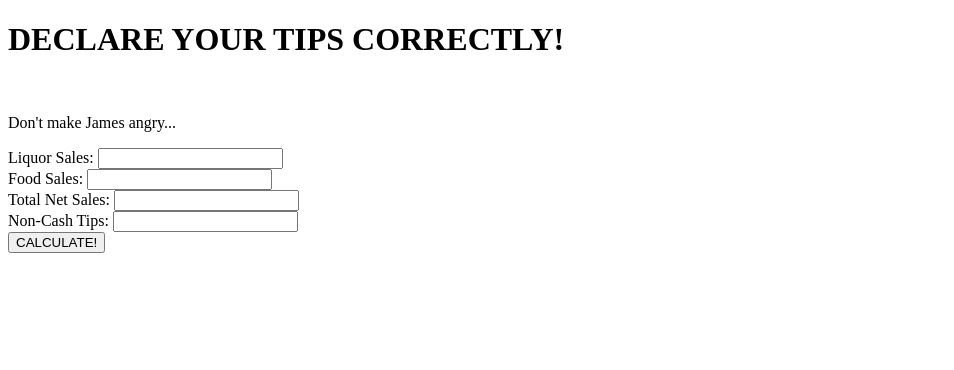
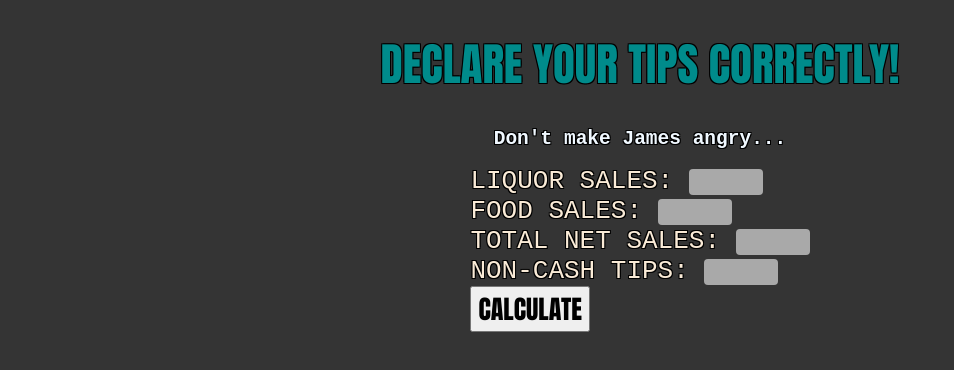
Before and after one commit to matthewcafaro/TSQTipOut, a plain HTML site: page index.html in a window 1280 px wide. Shown: the whole page, without its empty margins (0-954 px from the left). Drawn offline with Linux system fonts and the light colour scheme.

Commit message:
Add files via upload

```diff
--- a/index.html
+++ b/index.html
@@ -4,28 +4,32 @@
     <meta charset="UTF-8">
     <meta name="viewport" content="width=device-width, initial-scale=1.0">
     <title>TSQ Tip Out Calculator</title>
+    <link rel ="stylesheet" href="style.css">
 </head>
 <body>
     <h1>DECLARE YOUR TIPS CORRECTLY!</h1>
-    <br>
-    <p>Don't make James angry...</p>
+    <h2>Don't make James angry...</h2>
+
+    <div class ="inputs">
     <form>
-        <label for = "liquor">Liquor Sales: </label>
-        <input type = "number" id = "liquor" name = "liquor" step = "any"> <br>
+        <label for = "liquor" class = "input">LIQUOR SALES: </label>
+        <input type = "number" id = "liquor" name = "liquor" step = "any"><br>
 
-        <label for = "liquor"> Food Sales: </label>
-        <input type = "number" id = "food" name = "food" step = "any"> <br>
+        <label for = "liquor" class = "input">FOOD SALES: </label>
+        <input type = "number" id = "food" name = "food" step = "any"><br>
+
+        <label for = 'totalSales' class = "input">TOTAL NET SALES: </label>
+        <input type = "number" id="totalSales" name="totalSales" step ="any"><br>
+
+        <label for = 'noncashTips' class = "input">NON-CASH TIPS: </label>
+        <input type = "number" id = "noncashtips" name = "noncashtips" step = "any"><br>
 
 
-        <label for = 'totalSales'> Total Net Sales: </label>
-        <input type = "number" id="totalSales" name="totalSales" step ="any"> <br>
-
-        <label for = 'noncashTips'> Non-Cash Tips: </label>
-        <input type = "number" id = "noncashtips" name = "noncashtips" step = "any"> <br>
-
-        <button type="button" onclick="calculate()">CALCULATE!</button>
+        <button type="button" onclick="calculate()">CALCULATE</button>
 
     </form>
+
+    </div>
 
     <div class="result" id="result"></div>
 
@@ -44,9 +48,15 @@
 
             var result = noncashTips - tipOut;
 
+            if (isNaN(foodSales) || isNaN(liquorSales) || isNaN(totalSales) || isNaN(noncashTips)) {
+                document.getElementById('result').innerText =
+                'Please enter valid numbers in all fields.';
+                return; // Exit the function
+            }
+
 
             document.getElementById('result').innerText =
-            `You should declare $${result.toFixed(2)}. Your tip out was $${tipOut.toFixed(2)}`;
+            `You should declare $${result.toFixed(2)}.Your tip out was $${tipOut.toFixed(2)}`;
 
         }
     </script>
```
